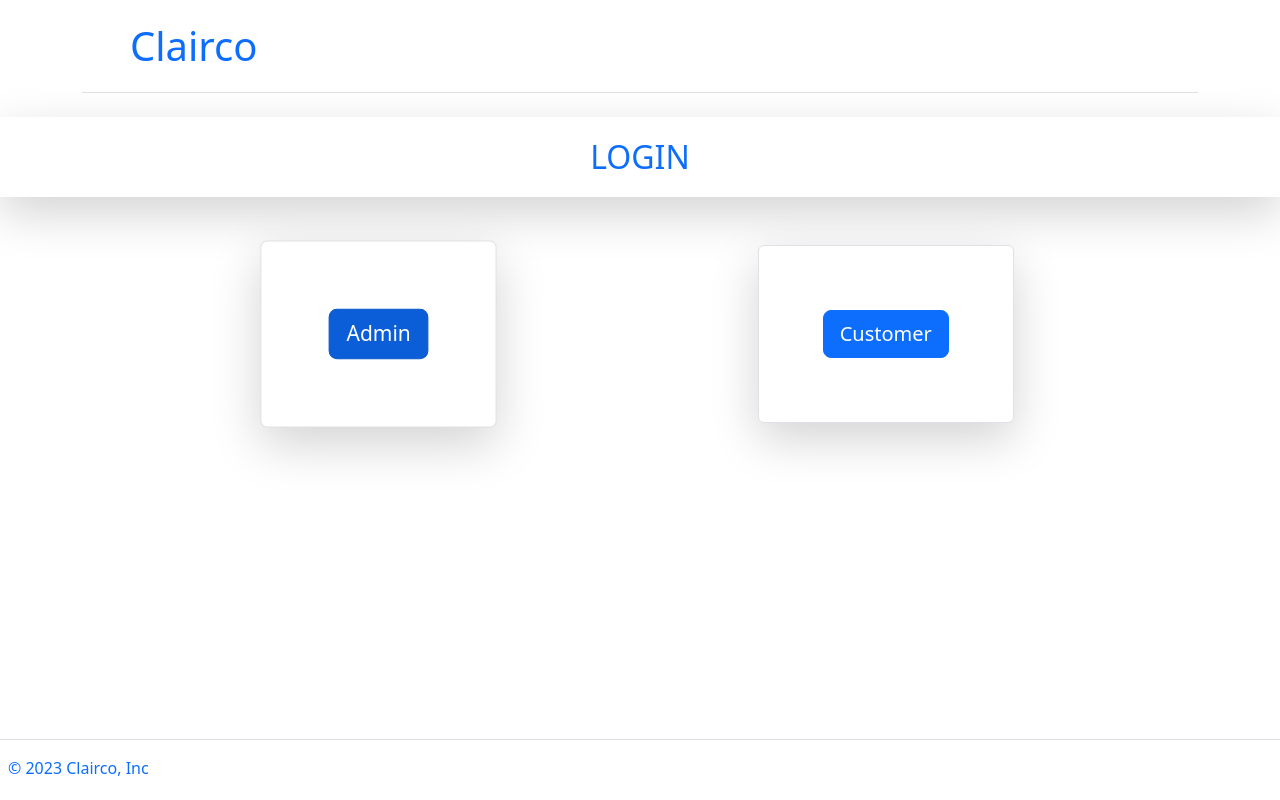
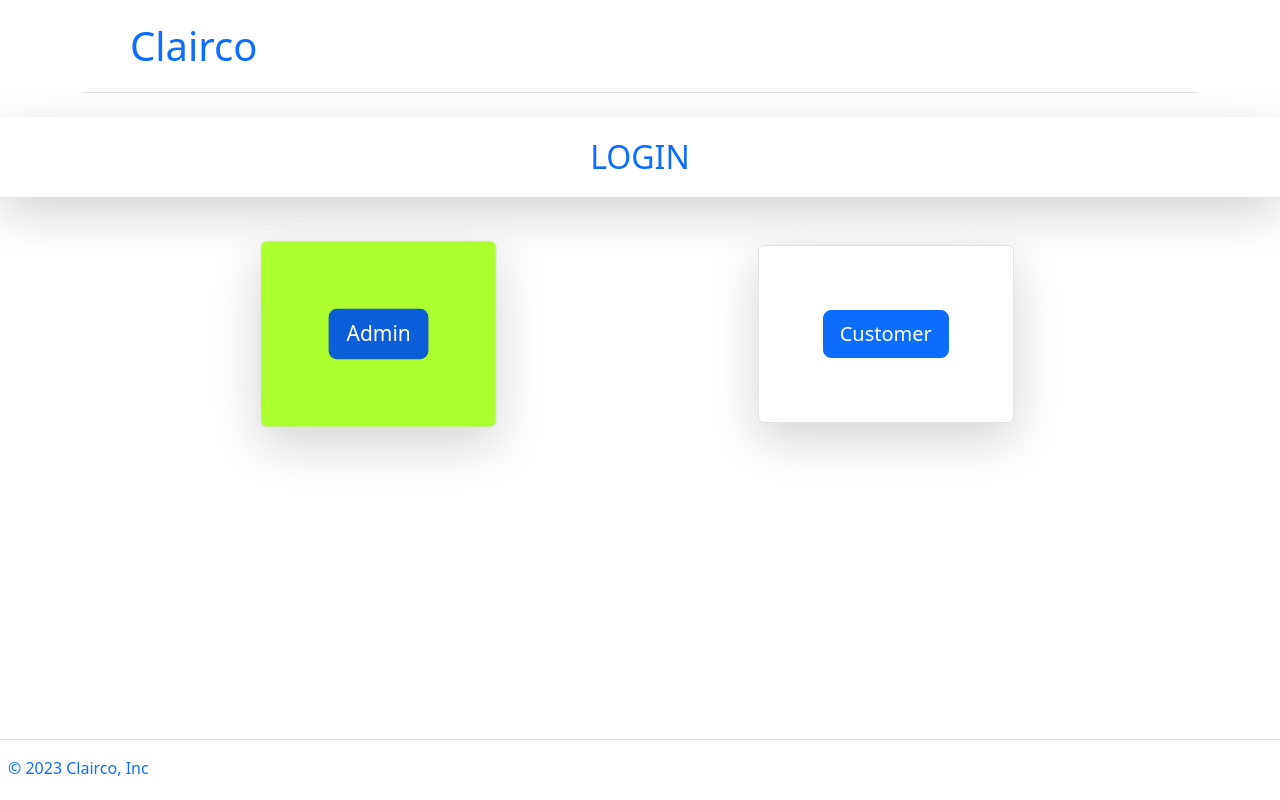
Before and after one commit to Abhinav-Chdhary/clairco-clone, a React (Create React App) app: page / in a window 1280 px wide. In both pictures the pointer is over the element "Admin". Built offline with nearby package versions, Linux system fonts and the light colour scheme.

Commit message:
Update index.css

```diff
--- a/src/index.css
+++ b/src/index.css
@@ -3,4 +3,5 @@
 }
 .zoom:hover {
   transform: scale(1.05);
+  background-color: greenyellow !important;
 }
```
